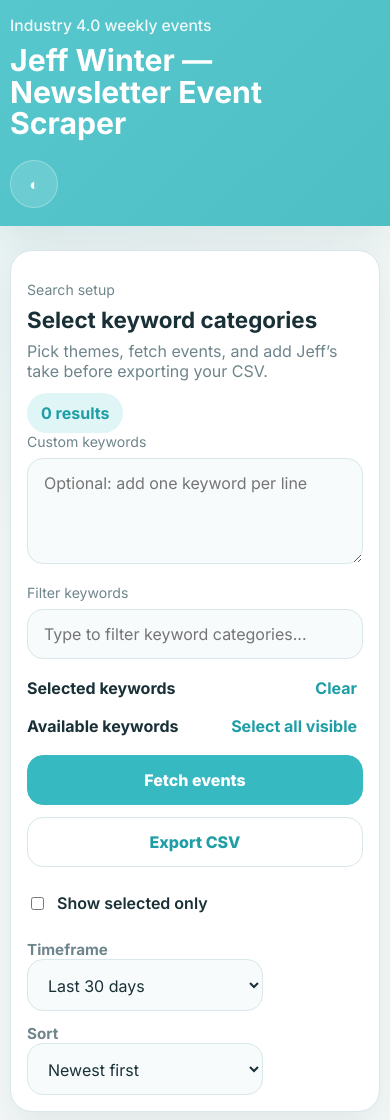
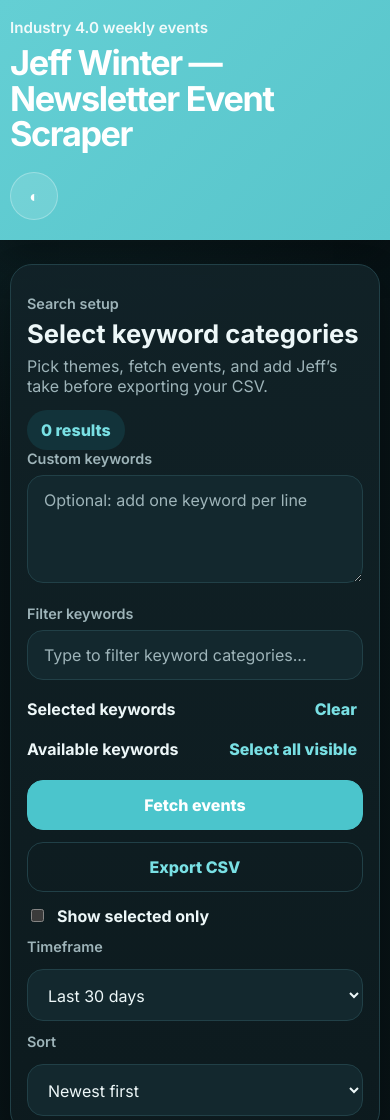
Before and after one commit to hunterahmed50-cpu/jeff-newsletter-tool, a website: page index.html in a window 390 px wide. Shown: the top 1120 px of the page. Drawn offline with Linux system fonts and the light colour scheme.

Commit message:
Update style.css

```diff
--- a/style.css
+++ b/style.css
@@ -1,22 +1,4 @@
 :root {
-  --bg: #f4f8f8;
-  --panel: #ffffff;
-  --panel-alt: #f7fbfb;
-  --text: #193037;
-  --muted: #6e858b;
-  --border: #d8e7e9;
-  --primary: #36b9c0;
-  --primary-strong: #1f9ea6;
-  --primary-soft: #dff5f6;
-  --selected-chip-bg: #51666b;
-  --selected-chip-text: #ffffff;
-  --shadow: 0 14px 38px rgba(11, 33, 38, 0.08);
-  --radius-lg: 22px;
-  --radius-md: 16px;
-  --radius-sm: 12px;
-}
-
-html[data-theme="dark"] {
   --bg: #081316;
   --panel: #0f2025;
   --panel-alt: #13282e;
@@ -24,11 +6,14 @@ html[data-theme="dark"] {
   --muted: #9eb4b9;
   --border: #214047;
   --primary: #4bc5cc;
-  --primary-strong: #6fdcdf;
-  --primary-soft: #14343a;
-  --selected-chip-bg: #42575d;
-  --selected-chip-text: #edf7f8;
+  --primary-strong: #79e0e4;
+  --primary-soft: #12333a;
+  --chip-selected: #55686d;
   --shadow: 0 18px 38px rgba(0, 0, 0, 0.3);
+  --radius-xl: 28px;
+  --radius-lg: 22px;
+  --radius-md: 16px;
+  --radius-sm: 12px;
 }
 
 *,
@@ -38,20 +23,16 @@ html[data-theme="dark"] {
 }
 
 html {
-  color-scheme: light;
-}
-
-html[data-theme="dark"] {
   color-scheme: dark;
 }
 
 body {
   margin: 0;
   font-family: "Inter", system-ui, sans-serif;
+  color: var(--text);
   background:
-    radial-gradient(circle at top left, rgba(54, 185, 192, 0.1), transparent 28%),
-    var(--bg);
-  color: var(--text);
+    radial-gradient(circle at top left, rgba(75, 197, 204, 0.12), transparent 24%),
+    linear-gradient(180deg, #071215 0%, #081316 100%);
 }
 
 button,
@@ -76,20 +57,21 @@ a {
   top: 16px;
   z-index: 100;
   background: var(--panel);
+  color: var(--text);
   padding: 10px 14px;
   border-radius: 12px;
   border: 1px solid var(--border);
 }
 
 .container {
-  width: min(1160px, calc(100% - 32px));
+  width: min(1180px, calc(100% - 32px));
   margin: 0 auto;
 }
 
 .topbar {
-  background: linear-gradient(135deg, #56c7cc, #4fbfc6);
+  background: linear-gradient(135deg, #64cfd4, #58c5cb);
   color: white;
-  padding: 20px 0 22px;
+  padding: 24px 0 26px;
   box-shadow: var(--shadow);
 }
 
@@ -104,18 +86,19 @@ a {
   min-width: 0;
 }
 
+.eyebrow {
+  margin: 0 0 8px;
+  opacity: 0.9;
+  font-size: 0.95rem;
+  font-weight: 600;
+}
+
 .topbar h1 {
   margin: 0;
-  font-size: clamp(1.8rem, 1.2rem + 1.8vw, 3rem);
-  line-height: 1.05;
+  font-size: clamp(2rem, 1.5rem + 2vw, 3.4rem);
+  line-height: 1.04;
+  letter-spacing: -0.04em;
   max-width: 12ch;
-}
-
-.eyebrow {
-  margin: 0 0 10px;
-  opacity: 0.9;
-  font-size: 0.98rem;
-  font-weight: 500;
 }
 
 .topbar-actions {
@@ -130,7 +113,7 @@ a {
   height: 48px;
   border-radius: 999px;
   border: 1px solid rgba(255, 255, 255, 0.28);
-  background: rgba(255, 255, 255, 0.14);
+  background: rgba(255, 255, 255, 0.12);
   color: white;
   cursor: pointer;
 }
@@ -140,7 +123,7 @@ a {
 }
 
 .panel {
-  background: var(--panel);
+  background: linear-gradient(180deg, rgba(17, 34, 39, 0.98), rgba(13, 27, 31, 0.98));
   border: 1px solid var(--border);
   border-radius: var(--radius-lg);
   box-shadow: var(--shadow);
@@ -148,8 +131,8 @@ a {
 
 .controls-panel,
 .filters-panel,
-.event-card,
-.action-bar {
+.action-bar,
+.event-card {
   padding: 22px;
 }
 
@@ -162,27 +145,25 @@ a {
 }
 
 .controls-header,
-.filter-row,
 .toolbar,
+.keyword-heading-row,
+.action-bar,
 .event-topline,
-.tag-row,
-.action-bar,
-.keyword-heading-row {
+.tag-row {
   display: flex;
-  gap: 12px;
+  gap: 14px;
 }
 
 .controls-header,
 .toolbar,
-.action-bar,
-.keyword-heading-row {
+.keyword-heading-row,
+.action-bar {
   justify-content: space-between;
   align-items: center;
 }
 
 .controls-header,
 .toolbar,
-.filter-row,
 .action-bar,
 .event-topline,
 .tag-row {
@@ -196,11 +177,13 @@ a {
 
 .section-label,
 .field-label,
-.stat-label {
+.stat-label,
+.inline-label {
   display: block;
   color: var(--muted);
-  font-size: 0.88rem;
+  font-size: 0.9rem;
   margin-bottom: 8px;
+  font-weight: 600;
 }
 
 .controls-header h2,
@@ -210,18 +193,19 @@ a {
 }
 
 .controls-header h2 {
-  font-size: clamp(1.4rem, 1.1rem + 0.8vw, 2rem);
+  font-size: clamp(1.6rem, 1.2rem + 0.8vw, 2.1rem);
+  line-height: 1.08;
 }
 
 .keyword-heading-row h3 {
+  margin-bottom: 0;
   font-size: 1rem;
-  margin-bottom: 0;
 }
 
 .muted {
   margin: 0;
   color: var(--muted);
-  max-width: 70ch;
+  max-width: 68ch;
 }
 
 .results-pill {
@@ -230,7 +214,7 @@ a {
   background: var(--primary-soft);
   color: var(--primary-strong);
   padding: 10px 14px;
-  font-weight: 700;
+  font-weight: 800;
   white-space: nowrap;
 }
 
@@ -242,18 +226,22 @@ a {
   padding: 14px 16px;
   border-radius: var(--radius-md);
   outline: none;
-  transition: border-color 160ms ease, box-shadow 160ms ease, background 160ms ease;
+  transition: border-color 160ms ease, box-shadow 160ms ease, transform 120ms ease;
+}
+
+.input::placeholder {
+  color: var(--muted);
 }
 
 .input:focus {
   border-color: var(--primary);
-  box-shadow: 0 0 0 4px rgba(54, 185, 192, 0.16);
+  box-shadow: 0 0 0 4px rgba(75, 197, 204, 0.14);
 }
 
 .keywords-input {
   resize: vertical;
-  min-height: 106px;
-  margin-bottom: 16px;
+  min-height: 108px;
+  margin-bottom: 18px;
 }
 
 .keywords-search {
@@ -261,25 +249,29 @@ a {
 }
 
 .keyword-block + .keyword-block {
-  margin-top: 16px;
+  margin-top: 18px;
 }
 
 .chip-grid {
   display: flex;
   flex-wrap: wrap;
   gap: 10px;
+  align-items: flex-start;
 }
 
 .chip {
+  max-width: 100%;
   border: 1px solid var(--border);
   background: transparent;
   color: var(--primary-strong);
   border-radius: 999px;
   padding: 11px 14px;
-  font-weight: 700;
+  font-weight: 800;
   cursor: pointer;
-  line-height: 1.1;
-  max-width: 100%;
+  line-height: 1.2;
+  white-space: normal;
+  overflow-wrap: anywhere;
+  text-align: left;
 }
 
 .chip.active {
@@ -289,50 +281,57 @@ a {
 }
 
 .selected-grid .chip {
-  background: var(--selected-chip-bg);
+  background: var(--chip-selected);
   border-color: transparent;
-  color: var(--selected-chip-text);
+  color: white;
 }
 
 .text-button {
   border: 0;
   background: transparent;
   color: var(--primary-strong);
-  font-weight: 700;
+  font-weight: 800;
   cursor: pointer;
 }
 
 .toolbar-main {
-  margin-top: 18px;
+  margin-top: 20px;
   align-items: flex-end;
 }
 
 .toolbar-group {
   display: flex;
+  gap: 12px;
   align-items: center;
-  gap: 12px;
   flex-wrap: wrap;
 }
 
 .toolbar-actions {
-  flex: 1 1 420px;
+  flex: 1 1 260px;
 }
 
 .toolbar-filters {
-  flex: 1 1 280px;
+  flex: 1 1 480px;
   justify-content: flex-end;
+}
+
+.control-stack {
+  display: flex;
+  flex-direction: column;
+  gap: 6px;
+  min-width: 170px;
 }
 
 .btn {
   border: 1px solid var(--border);
-  background: var(--panel-alt);
+  background: transparent;
   color: var(--primary-strong);
   padding: 14px 18px;
   border-radius: var(--radius-md);
   font-weight: 800;
+  min-height: 50px;
   cursor: pointer;
-  min-height: 48px;
-  transition: transform 120ms ease, background 160ms ease, border-color 160ms ease;
+  transition: transform 120ms ease, border-color 160ms ease, background 160ms ease;
 }
 
 .btn:hover {
@@ -345,41 +344,26 @@ a {
   color: white;
 }
 
-.btn-secondary {
-  background: transparent;
-}
-
 .checkbox-inline {
   display: inline-flex;
   align-items: center;
   gap: 10px;
+  font-weight: 700;
   color: var(--text);
-  font-weight: 600;
 }
 
 .compact-check {
-  min-height: 48px;
-}
-
-.inline-label {
-  color: var(--muted);
-  font-size: 0.95rem;
-  font-weight: 700;
-}
-
-.sort-wrap {
-  display: flex;
-  align-items: center;
-  gap: 10px;
+  min-height: 50px;
+  padding-top: 18px;
 }
 
 .select-input {
+  min-width: 170px;
   width: auto;
-  min-width: 190px;
 }
 
 .selection-summary {
-  font-size: 1.1rem;
+  font-size: 1.05rem;
   font-weight: 800;
 }
 
@@ -388,7 +372,7 @@ a {
 }
 
 .single-filter-row {
-  display: block;
+  width: 100%;
 }
 
 .search-wrap {
@@ -402,7 +386,7 @@ a {
 }
 
 .stat-card {
-  background: var(--panel);
+  background: linear-gradient(180deg, rgba(16, 31, 36, 0.96), rgba(13, 26, 30, 0.96));
   border: 1px solid var(--border);
   border-radius: var(--radius-lg);
   padding: 20px 22px;
@@ -411,14 +395,14 @@ a {
 
 .stat-card strong {
   display: block;
-  font-size: clamp(2rem, 1.5rem + 0.8vw, 2.5rem);
+  font-size: clamp(2rem, 1.6rem + 0.8vw, 2.6rem);
   line-height: 1;
 }
 
 .status {
-  min-height: 20px;
+  min-height: 22px;
   color: var(--primary-strong);
-  font-weight: 700;
+  font-weight: 800;
 }
 
 .events-list {
@@ -431,7 +415,6 @@ a {
 }
 
 .event-main {
-  width: 100%;
   min-width: 0;
 }
 
@@ -442,9 +425,9 @@ a {
 .event-meta {
   display: flex;
   flex-wrap: wrap;
-  justify-content: flex-end;
   gap: 10px;
   margin-left: auto;
+  justify-content: flex-end;
 }
 
 .select-box {
@@ -473,6 +456,9 @@ a {
   border: 1px solid var(--border);
   color: var(--muted);
   font-weight: 700;
+  max-width: 100%;
+  white-space: normal;
+  overflow-wrap: anywhere;
 }
 
 .event-date {
@@ -482,8 +468,9 @@ a {
 }
 
 .event-title {
-  font-size: clamp(1.15rem, 1rem + 0.4vw, 1.4rem);
-  line-height: 1.35;
+  font-size: clamp(1.15rem, 1rem + 0.6vw, 1.5rem);
+  line-height: 1.25;
+  overflow-wrap: anywhere;
 }
 
 .event-link {
@@ -503,7 +490,6 @@ a {
 
 .empty-state h3 {
   margin: 0 0 8px;
-  font-size: 1.1rem;
 }
 
 .empty-state p {
@@ -522,27 +508,27 @@ a {
   border: 0;
 }
 
-@media (max-width: 1024px) {
+@media (max-width: 1100px) {
+  .toolbar-filters {
+    justify-content: flex-start;
+  }
+
   .summary-grid {
     grid-template-columns: repeat(2, minmax(0, 1fr));
   }
 
-  .toolbar-filters {
-    justify-content: flex-start;
-  }
-
   .topbar h1 {
-    max-width: 16ch;
+    max-width: 14ch;
   }
 }
 
-@media (max-width: 720px) {
+@media (max-width: 760px) {
   .container {
-    width: min(100% - 20px, 1160px);
+    width: min(100% - 20px, 1180px);
   }
 
   .topbar {
-    padding: 16px 0 18px;
+    padding: 18px 0 20px;
   }
 
   .topbar-inner {
@@ -552,7 +538,7 @@ a {
 
   .topbar h1 {
     max-width: none;
-    font-size: clamp(1.85rem, 1.4rem + 2vw, 2.35rem);
+    font-size: clamp(2rem, 1.7rem + 1.8vw, 2.7rem);
   }
 
   .topbar-actions {
@@ -561,8 +547,8 @@ a {
 
   .controls-panel,
   .filters-panel,
-  .event-card,
-  .action-bar {
+  .action-bar,
+  .event-card {
     padding: 16px;
   }
 
@@ -588,17 +574,19 @@ a {
 
   .toolbar-filters {
     display: grid;
+    grid-template-columns: 1fr;
     gap: 12px;
   }
 
-  .sort-wrap {
-    flex-wrap: wrap;
+  .control-stack,
+  .select-input {
+    min-width: 0;
     width: 100%;
   }
 
-  .select-input {
-    width: 100%;
-    min-width: 0;
+  .compact-check {
+    padding-top: 0;
+    min-height: auto;
   }
 
   .action-buttons {
@@ -621,7 +609,7 @@ a {
     align-items: flex-start;
   }
 
-  .results-pill {
-    align-self: flex-start;
+  .chip {
+    width: 100%;
   }
 }
```
